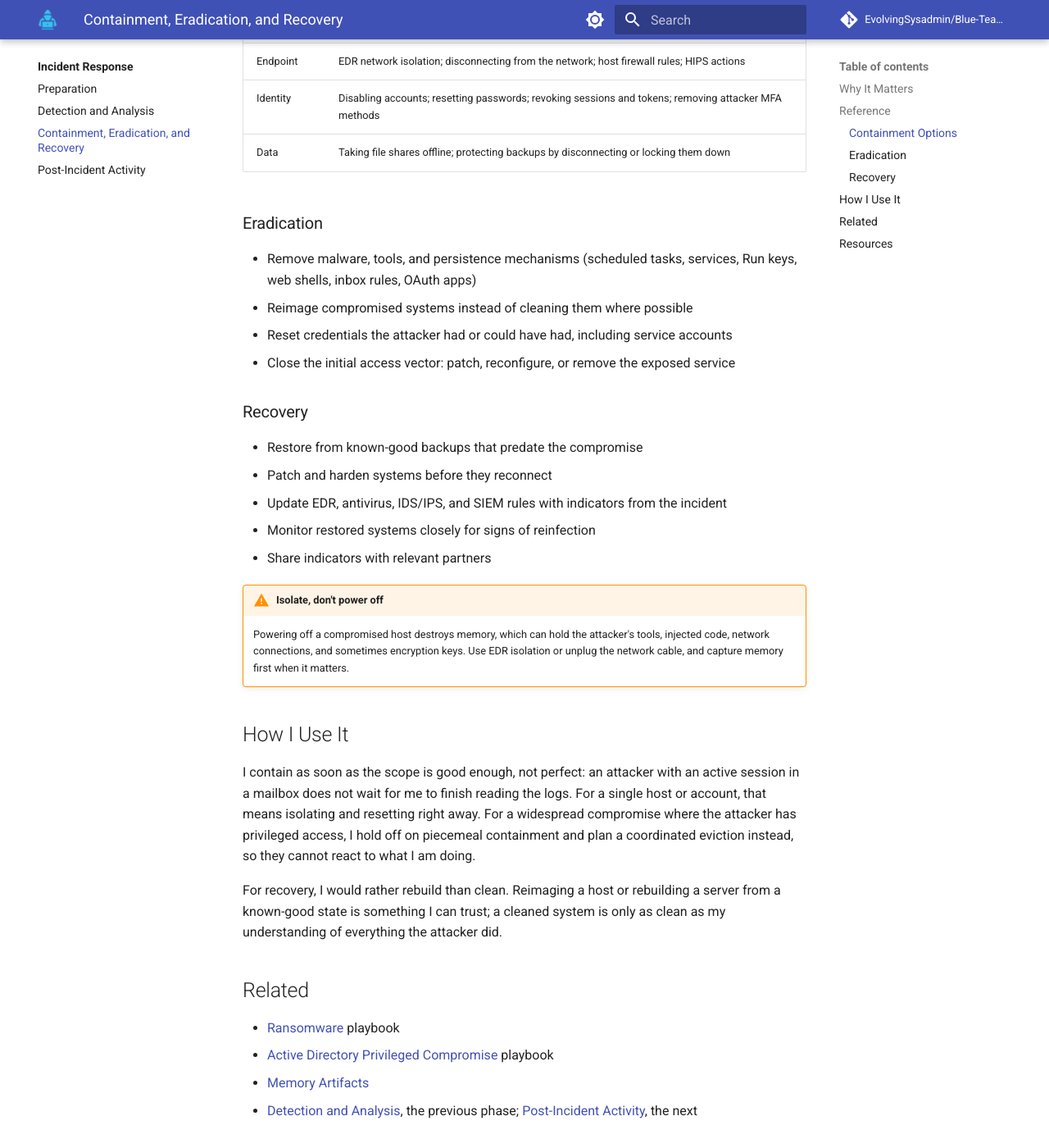
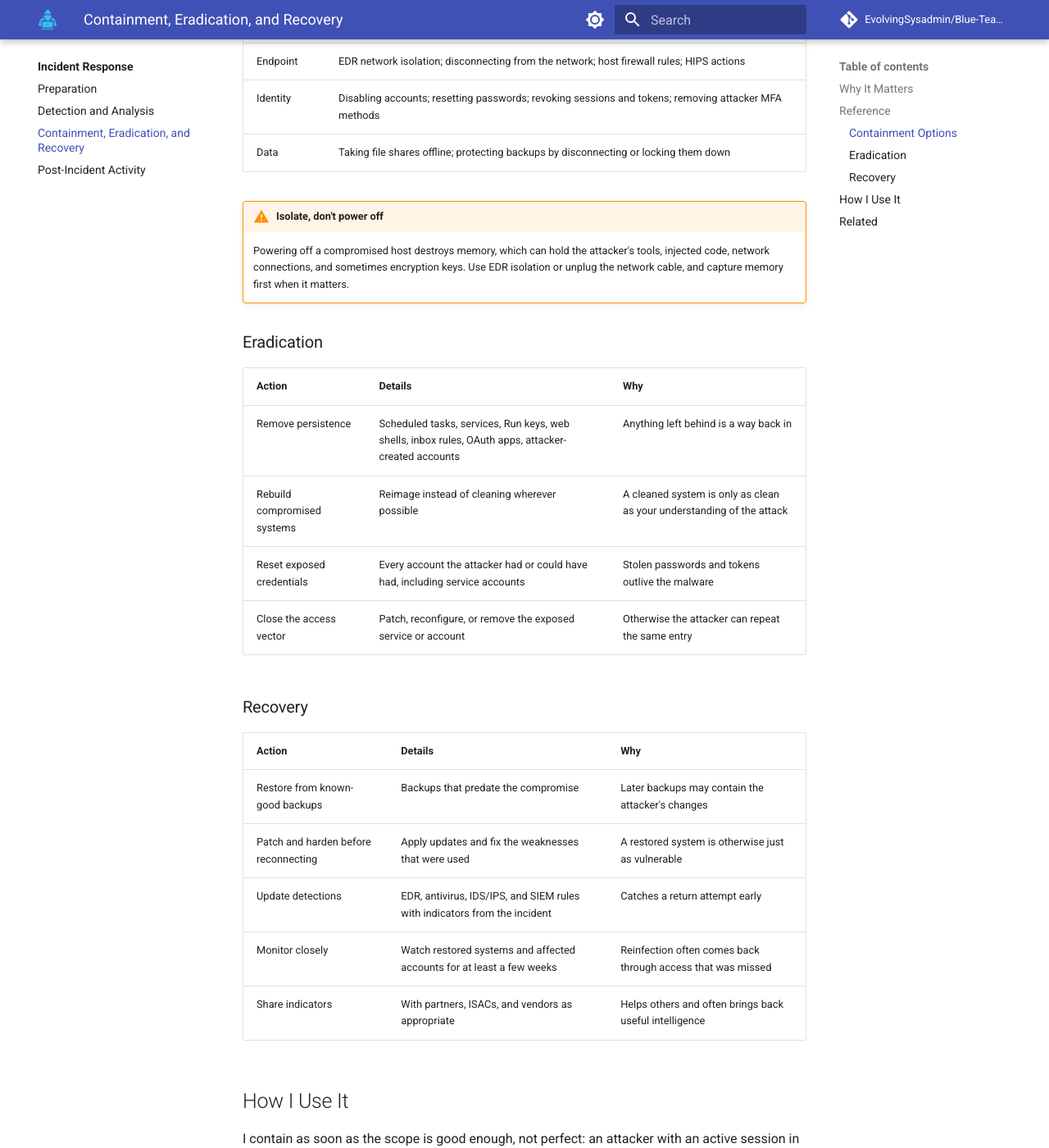
Before and after one commit to EvolvingSysadmin/Blue-Team-Toolkit, an MkDocs documentation site: the page built from docs/incident-response/containment-eradication-recovery.md, in a window 1280 px wide and 1400 px high, scrolled down 709 px. Shown: the whole window at 82% size. Built offline with MkDocs 1.6.1 and Material for MkDocs 9.7.7, drawn with Linux system fonts in a browser that asks for light colours; comment, search, counter and statistics services are not loaded; some of the changed text lies outside the part shown.

Commit message:
Replace bullet lists with tables on Containment, Eradication, and Recovery

```diff
--- a/docs/incident-response/containment-eradication-recovery.md
+++ b/docs/incident-response/containment-eradication-recovery.md
@@ -18,23 +18,27 @@ Containment limits the damage; eradication makes sure the attacker cannot come b
 | Identity | Disabling accounts; resetting passwords; revoking sessions and tokens; removing attacker MFA methods |
 | Data | Taking file shares offline; protecting backups by disconnecting or locking them down |
 
+!!! warning "Isolate, don't power off"
+    Powering off a compromised host destroys memory, which can hold the attacker's tools, injected code, network connections, and sometimes encryption keys. Use EDR isolation or unplug the network cable, and capture memory first when it matters.
+
 ### Eradication
 
-* Remove malware, tools, and persistence mechanisms (scheduled tasks, services, Run keys, web shells, inbox rules, OAuth apps)
-* Reimage compromised systems instead of cleaning them where possible
-* Reset credentials the attacker had or could have had, including service accounts
-* Close the initial access vector: patch, reconfigure, or remove the exposed service
+| Action | Details | Why |
+| :--- | :--- | :--- |
+| Remove persistence | Scheduled tasks, services, Run keys, web shells, inbox rules, OAuth apps, attacker-created accounts | Anything left behind is a way back in |
+| Rebuild compromised systems | Reimage instead of cleaning wherever possible | A cleaned system is only as clean as your understanding of the attack |
+| Reset exposed credentials | Every account the attacker had or could have had, including service accounts | Stolen passwords and tokens outlive the malware |
+| Close the access vector | Patch, reconfigure, or remove the exposed service or account | Otherwise the attacker can repeat the same entry |
 
 ### Recovery
 
-* Restore from known-good backups that predate the compromise
-* Patch and harden systems before they reconnect
-* Update EDR, antivirus, IDS/IPS, and SIEM rules with indicators from the incident
-* Monitor restored systems closely for signs of reinfection
-* Share indicators with relevant partners
-
-!!! warning "Isolate, don't power off"
-    Powering off a compromised host destroys memory, which can hold the attacker's tools, injected code, network connections, and sometimes encryption keys. Use EDR isolation or unplug the network cable, and capture memory first when it matters.
+| Action | Details | Why |
+| :--- | :--- | :--- |
+| Restore from known-good backups | Backups that predate the compromise | Later backups may contain the attacker's changes |
+| Patch and harden before reconnecting | Apply updates and fix the weaknesses that were used | A restored system is otherwise just as vulnerable |
+| Update detections | EDR, antivirus, IDS/IPS, and SIEM rules with indicators from the incident | Catches a return attempt early |
+| Monitor closely | Watch restored systems and affected accounts for at least a few weeks | Reinfection often comes back through access that was missed |
+| Share indicators | With partners, ISACs, and vendors as appropriate | Helps others and often brings back useful intelligence |
 
 ## How I Use It
 
@@ -44,11 +48,12 @@ For recovery, I would rather rebuild than clean. Reimaging a host or rebuilding
 
 ## Related
 
-* [Ransomware](../playbooks/incident-response/ransomware.md) playbook
-* [Active Directory Privileged Compromise](../playbooks/incident-response/ad-privileged-compromise.md) playbook
-* [Memory Artifacts](../endpoint-forensics/memory-artifacts.md)
-* [Detection and Analysis](detection-and-analysis.md), the previous phase; [Post-Incident Activity](post-incident-activity.md), the next
+| Page | Relevance |
+| :--- | :--- |
+| [Ransomware](../playbooks/incident-response/ransomware.md) | Containment and recovery at the largest scale |
+| [Active Directory Privileged Compromise](../playbooks/incident-response/ad-privileged-compromise.md) | Coordinated eviction when the attacker has domain access |
+| [Memory Artifacts](../endpoint-forensics/memory-artifacts.md) | Capturing memory before containment changes the system |
+| [Detection and Analysis](detection-and-analysis.md) | The previous phase |
+| [Post-Incident Activity](post-incident-activity.md) | The next phase |
 
-## Resources
-
-* [NIST SP 800-61 Rev. 3](https://csrc.nist.gov/pubs/sp/800/61/r3/final)
+**Resources:** [NIST SP 800-61 Rev. 3](https://csrc.nist.gov/pubs/sp/800/61/r3/final)
```
